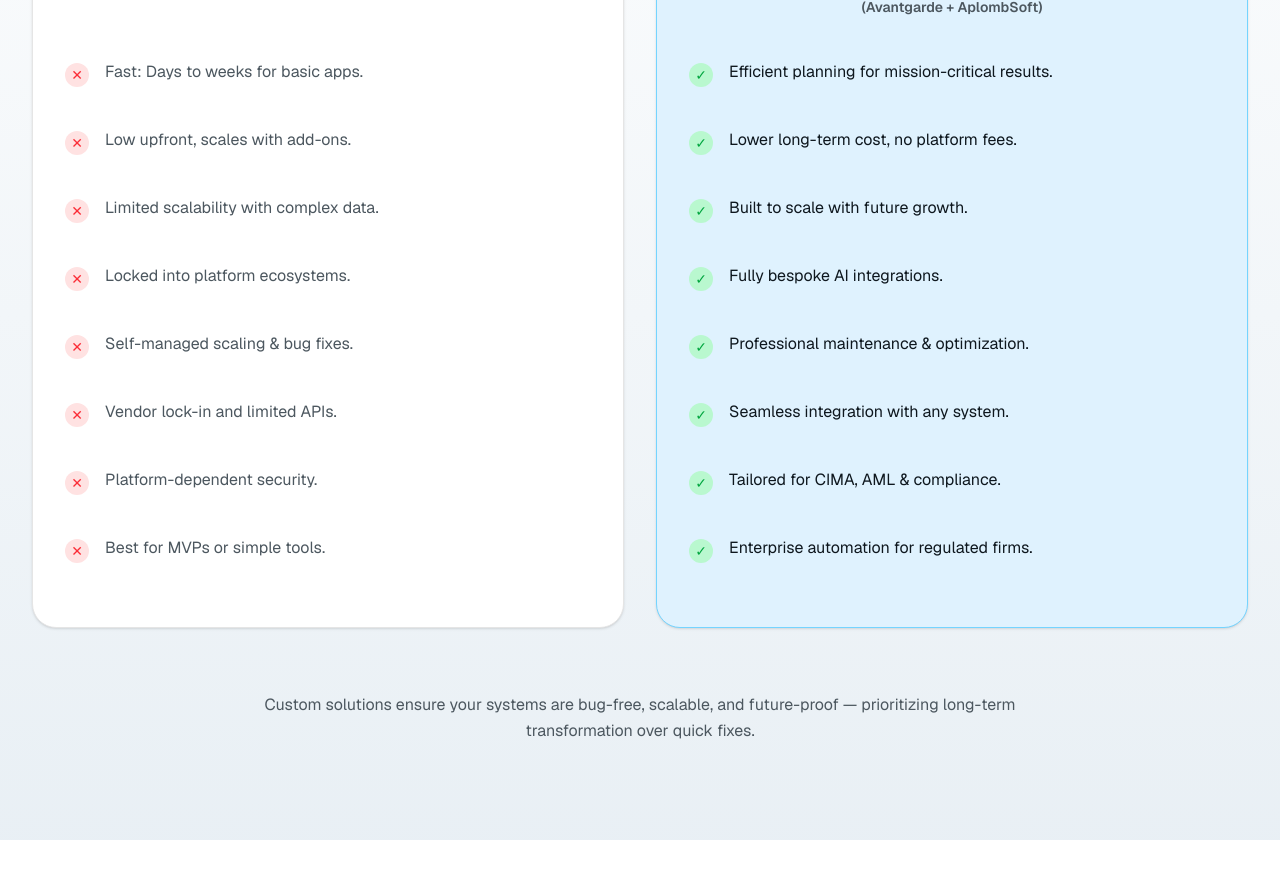
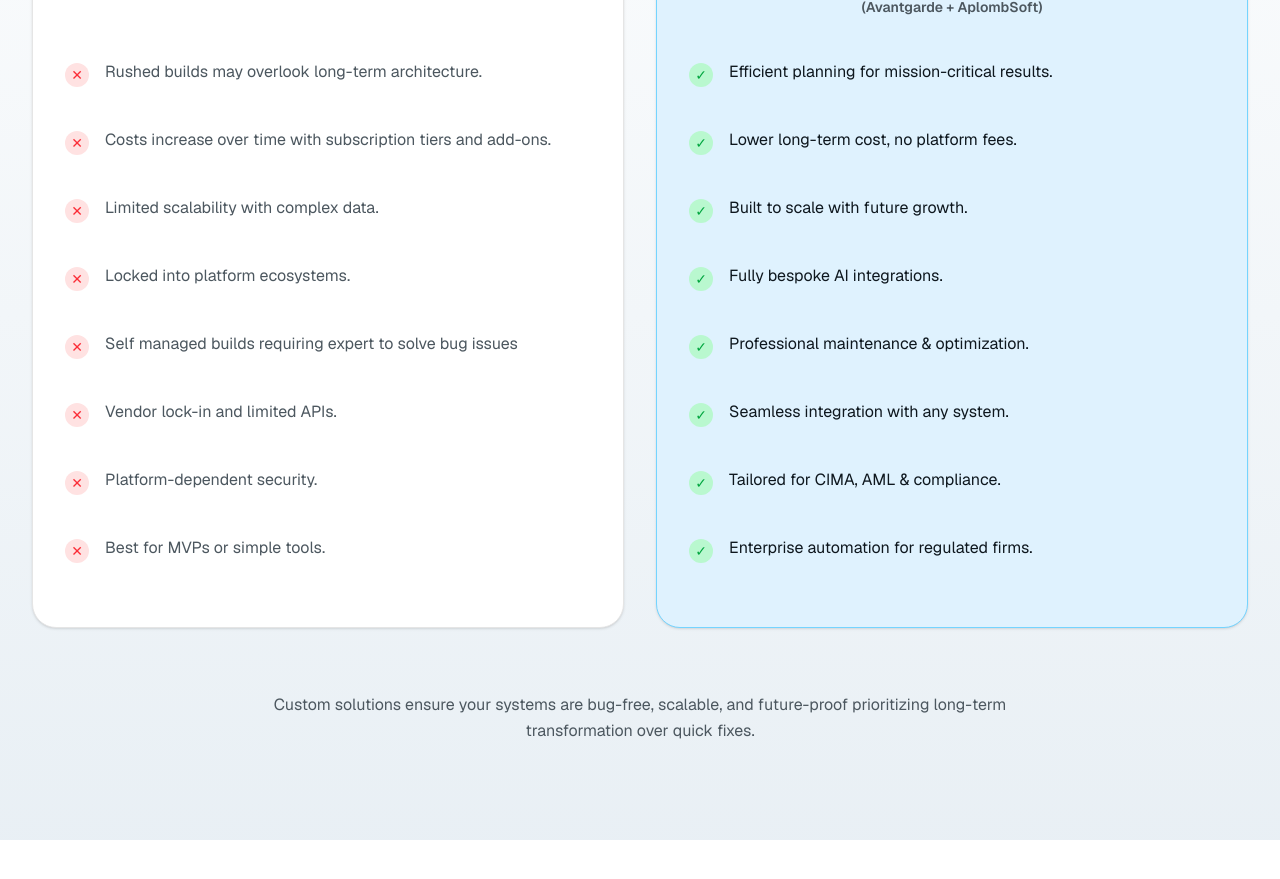
Before and after one commit to ASPLGit/avantgarde-website, a Next.js app: page / in a window 1280 px wide. Shown: the part 3320-4199 px from the top of the page. Built offline with nearby package versions, Linux system fonts and the light colour scheme.

Commit message:
comparison correction

```diff
--- a/app/page.tsx
+++ b/app/page.tsx
@@ -460,11 +460,11 @@ export default function Home() {
               <div className="mt-10 sm:space-y-2 space-y-1">
 
                 {[
-                  "Fast: Days to weeks for basic apps.",
-                  "Low upfront, scales with add-ons.",
+                  "Rushed builds may overlook long-term architecture.",
+                  "Costs increase over time with subscription tiers and add-ons.",
                   "Limited scalability with complex data.",
                   "Locked into platform ecosystems.",
-                  "Self-managed scaling & bug fixes.",
+                  "Self managed builds requiring expert to solve bug issues",
                   "Vendor lock-in and limited APIs.",
                   "Platform-dependent security.",
                   "Best for MVPs or simple tools.",
@@ -535,7 +535,7 @@ export default function Home() {
           {/* Bottom Note */}
           <p className="mt-16 text-center text-muted-foreground max-w-3xl mx-auto leading-relaxed">
             Custom solutions ensure your systems are bug-free, scalable, and
-            future-proof — prioritizing long-term transformation over quick fixes.
+            future-proof prioritizing long-term transformation over quick fixes.
           </p>
 
         </div>
```
Lines whose indentation alone changed are shown as unchanged.
